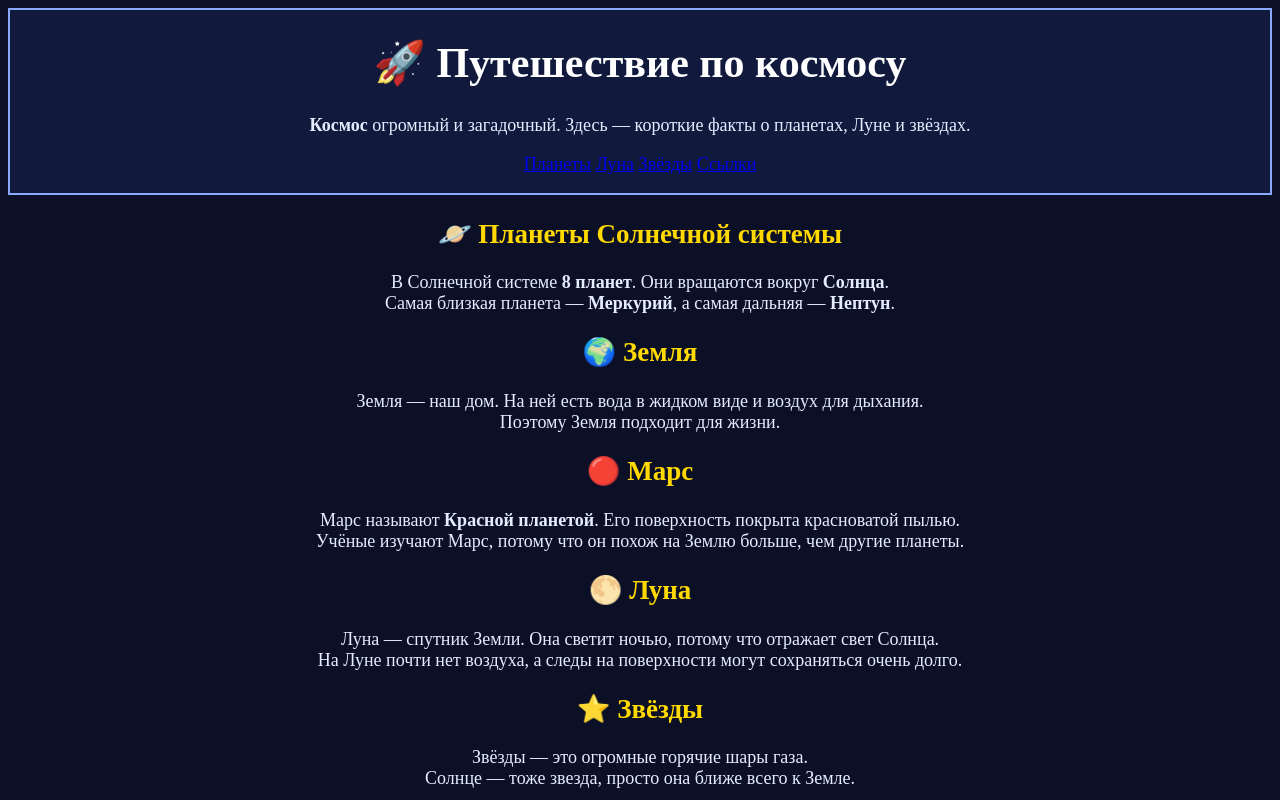
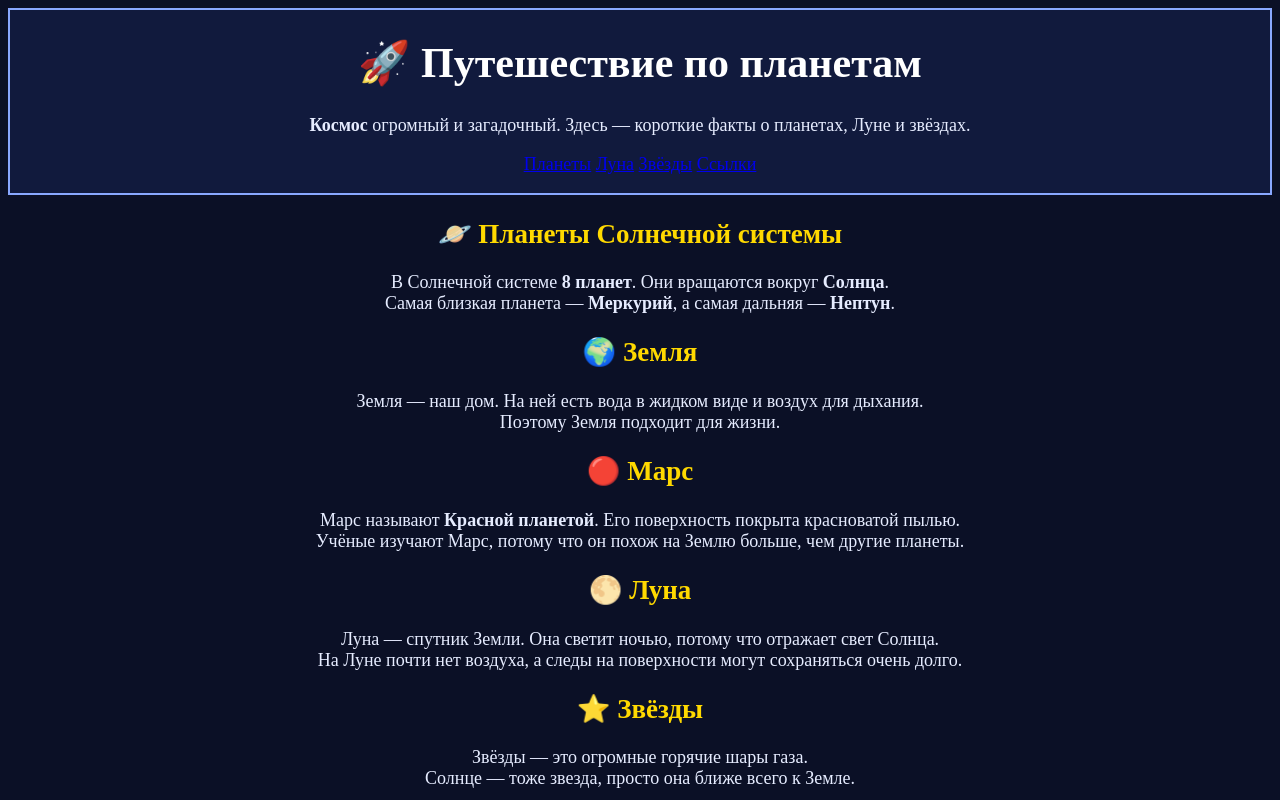
Before and after one commit to Kristina42461/cosmos, a plain HTML site: page index.html in a window 1280 px wide. Shown: the top 800 px of the page. Drawn offline with Linux system fonts and the light colour scheme.

Commit message:
Update index.html

```diff
--- a/index.html
+++ b/index.html
@@ -8,7 +8,7 @@
   <body>
 
     <header id="top">
-    <h1>🚀 Путешествие по космосу</h1>
+    <h1>🚀 Путешествие по планетам</h1>
     <p><b>Космос</b> огромный и загадочный. Здесь — короткие факты о планетах, Луне и звёздах.</p>
 
     <p>
```
